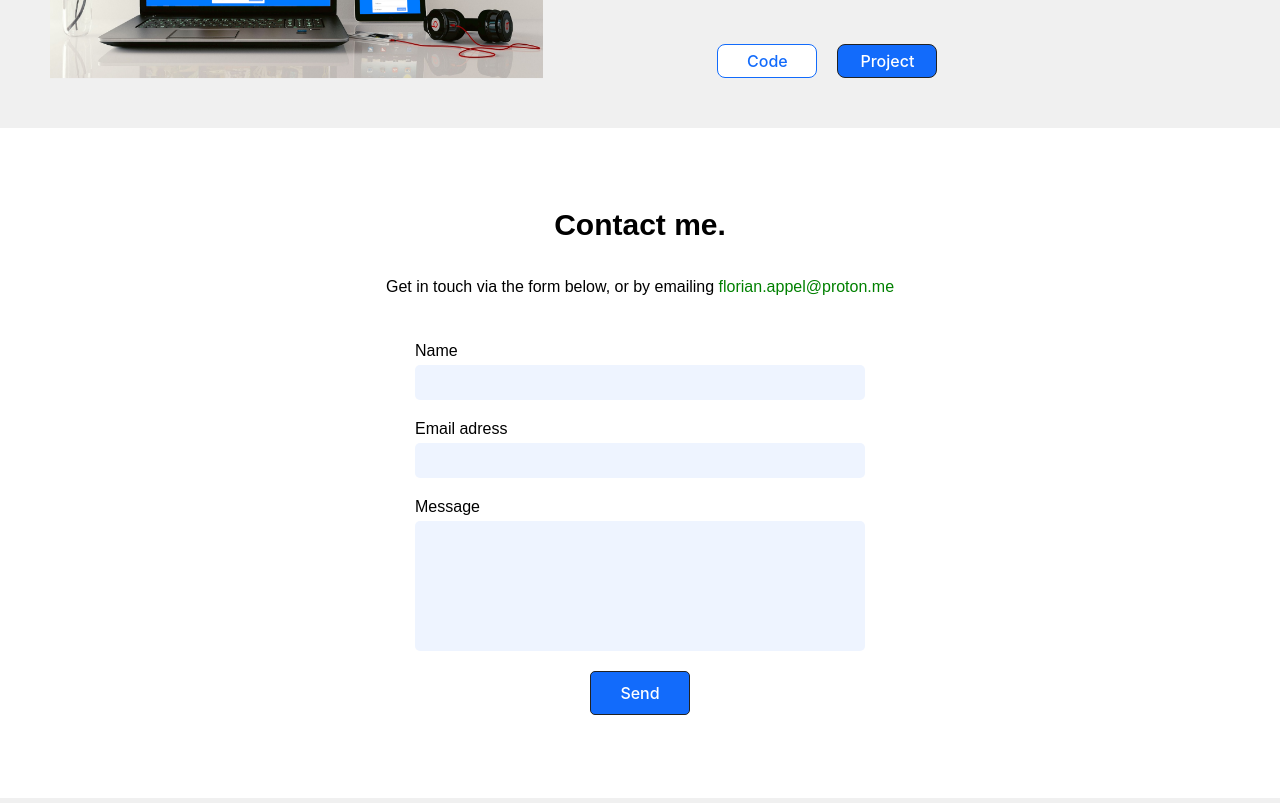
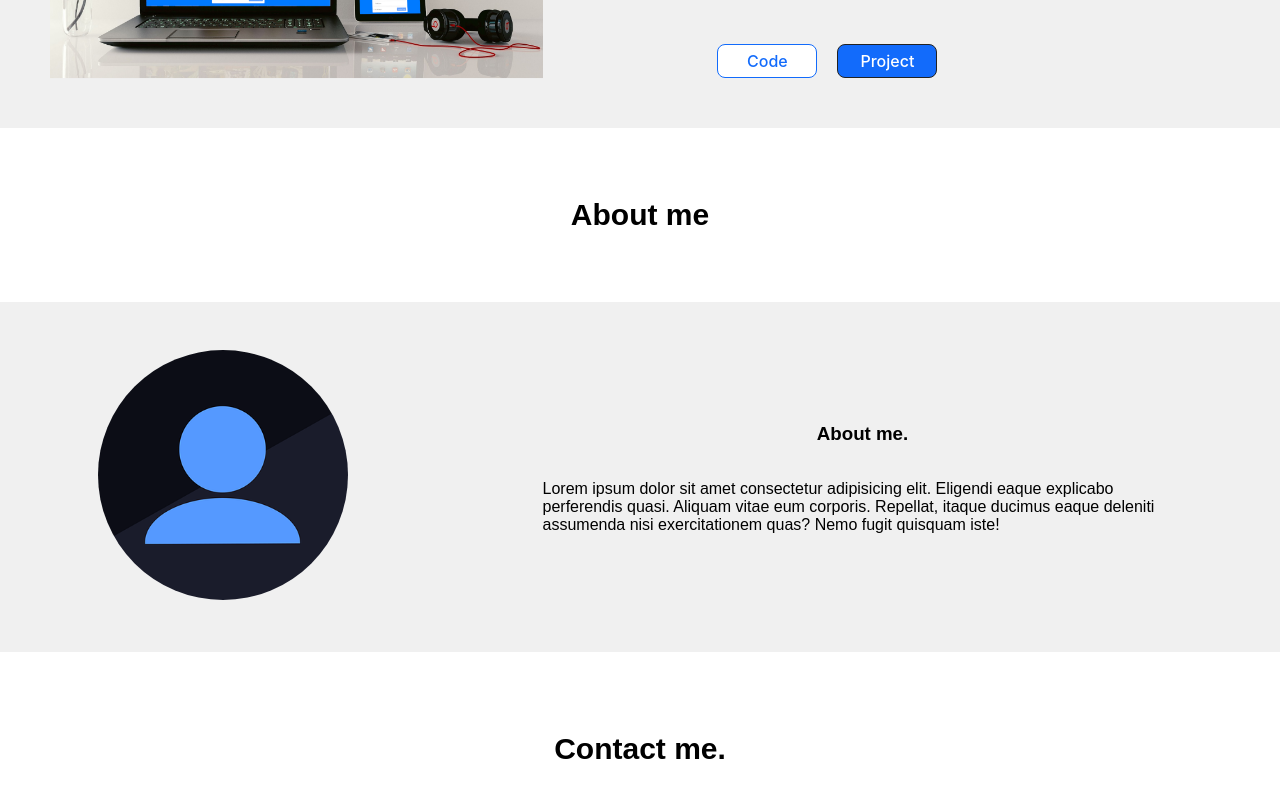
Before and after one commit to Florian-Appel/Portfolio, an Angular app: page / in a window 1280 px wide. Shown: the part 2760-3563 px from the top of the page. Built offline with nearby package versions, Linux system fonts and the light colour scheme.

Commit message:
add about me section

```diff
--- /dev/null
+++ b/src/app/about-me/about-me.component.html
@@ -0,0 +1,17 @@
+<div>
+    <div class="AboutMe-headline">
+        <h1>About me</h1>
+    </div>
+    <div class="aboutMe">
+        <div class="AboutMe-picture">
+            <img src="assets/img/user.png">
+        </div>
+        <div class="AboutMe-text">
+            <div>
+                <h3>About me.</h3>
+            </div>
+
+            <p>Lorem ipsum dolor sit amet consectetur adipisicing elit. Eligendi eaque explicabo perferendis quasi. Aliquam vitae eum corporis. Repellat, itaque ducimus eaque deleniti assumenda nisi exercitationem quas? Nemo fugit quisquam iste!</p>
+        </div>
+    </div>
+</div>
--- /dev/null
+++ b/src/app/about-me/about-me.component.scss
@@ -0,0 +1,32 @@
+.AboutMe-headline {
+    display: flex;
+    justify-content: center;
+    padding-top: 50px;
+    padding-bottom: 50px;
+    h1 {
+        font-size: 30px;
+    }
+}
+
+.aboutMe {
+    display: flex;
+    align-items: center;
+    height: 350px;
+    width: 100%;
+    background-color: rgb(240, 240, 240);
+    justify-content: space-around;
+    margin-bottom: 30px;
+    img {
+        width: 250px;
+        height: 250px;
+        object-fit: cover;
+        border-radius: 100%;
+    }
+}
+
+.AboutMe-text {
+    display: flex;
+    width: 50%;
+    flex-direction: column;
+    align-items: center;
+}
--- /dev/null
+++ b/src/app/about-me/about-me.component.ts
@@ -0,0 +1,15 @@
+import { Component, OnInit } from '@angular/core';
+
+@Component({
+  selector: 'app-about-me',
+  templateUrl: './about-me.component.html',
+  styleUrls: ['./about-me.component.scss']
+})
+export class AboutMeComponent implements OnInit {
+
+  constructor() { }
+
+  ngOnInit(): void {
+  }
+
+}
--- a/src/app/app.module.ts
+++ b/src/app/app.module.ts
@@ -13,6 +13,7 @@ import { ImpressumComponent } from './impressum/impressum.component';
 import { PrivacyComponent } from './privacy/privacy.component';
 import { FormsModule } from '@angular/forms';
 import { HttpClientModule } from  '@angular/common/http';
+import { AboutMeComponent } from './about-me/about-me.component';
 
 
 
@@ -27,6 +28,7 @@ import { HttpClientModule } from  '@angular/common/http';
     FotterComponent,
     ImpressumComponent,
     PrivacyComponent,
+    AboutMeComponent,
   ],
   imports: [
     BrowserModule,
--- a/src/app/fotter/fotter.component.scss
+++ b/src/app/fotter/fotter.component.scss
@@ -1,6 +1,6 @@
 .fotter {
     height: 80px;
-    background-color: #f0f0f0;
+    background-color: rgb(240, 240, 240);
 }
 
 .fotter-text {
--- a/src/app/home/home.component.html
+++ b/src/app/home/home.component.html
@@ -17,5 +17,6 @@
 
 <app-skills></app-skills>
 <app-projects></app-projects>
+<app-about-me></app-about-me>
 <app-contact></app-contact>
 <app-fotter></app-fotter>
--- a/src/app/projects/projects.component.html
+++ b/src/app/projects/projects.component.html
@@ -35,7 +35,7 @@
             </div>
         </div>
     </div>
-    <div class="projekt-box">
+    <div class="projekt-box" style="margin-bottom: 0;">
         <div class="container">
             <img src="assets/img/quiz1.jpg" alt="Avatar" class="image">
             <div class="middle">
--- a/src/app/skills/skills.component.scss
+++ b/src/app/skills/skills.component.scss
@@ -1,6 +1,6 @@
 .skills {
     height: 650px;
-    background-color: #f0f0f0;
+    background-color: rgb(240, 240, 240);
 }
 
 .skills-header {
```
Also changed, not shown: 1 other file (tests, documents, lock files or other folders).
